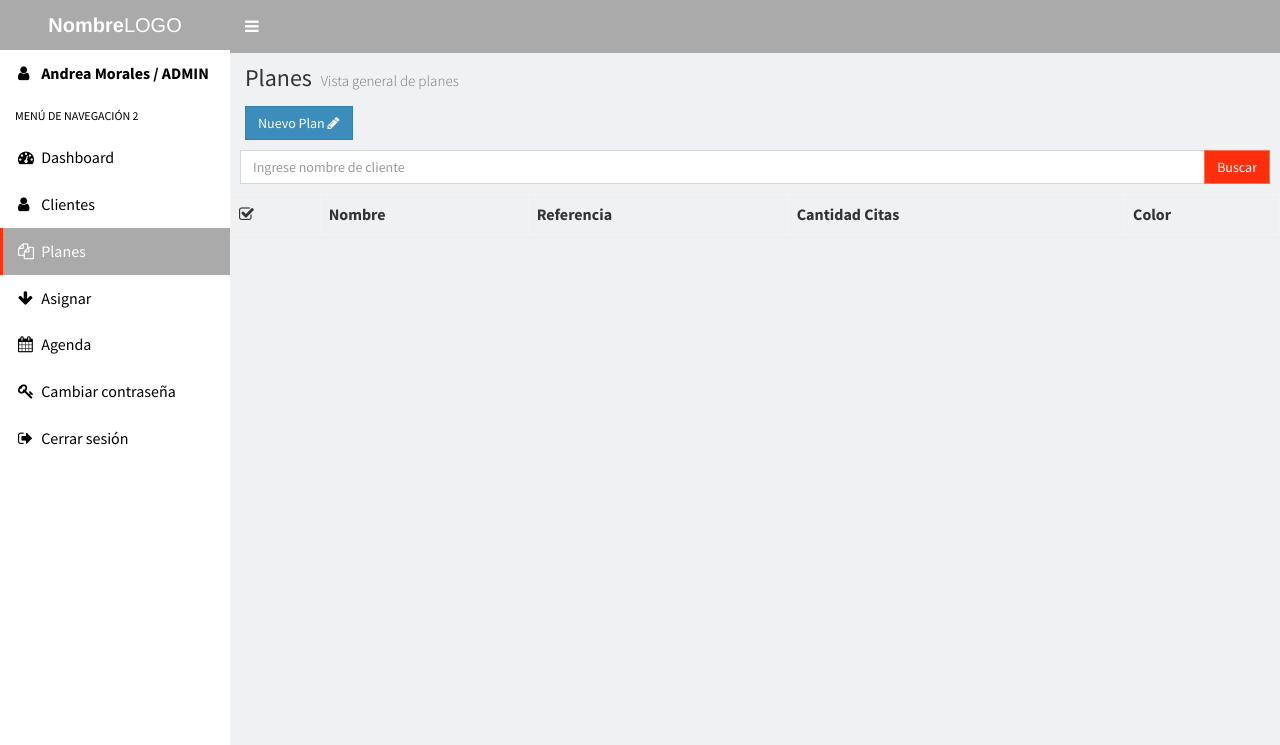
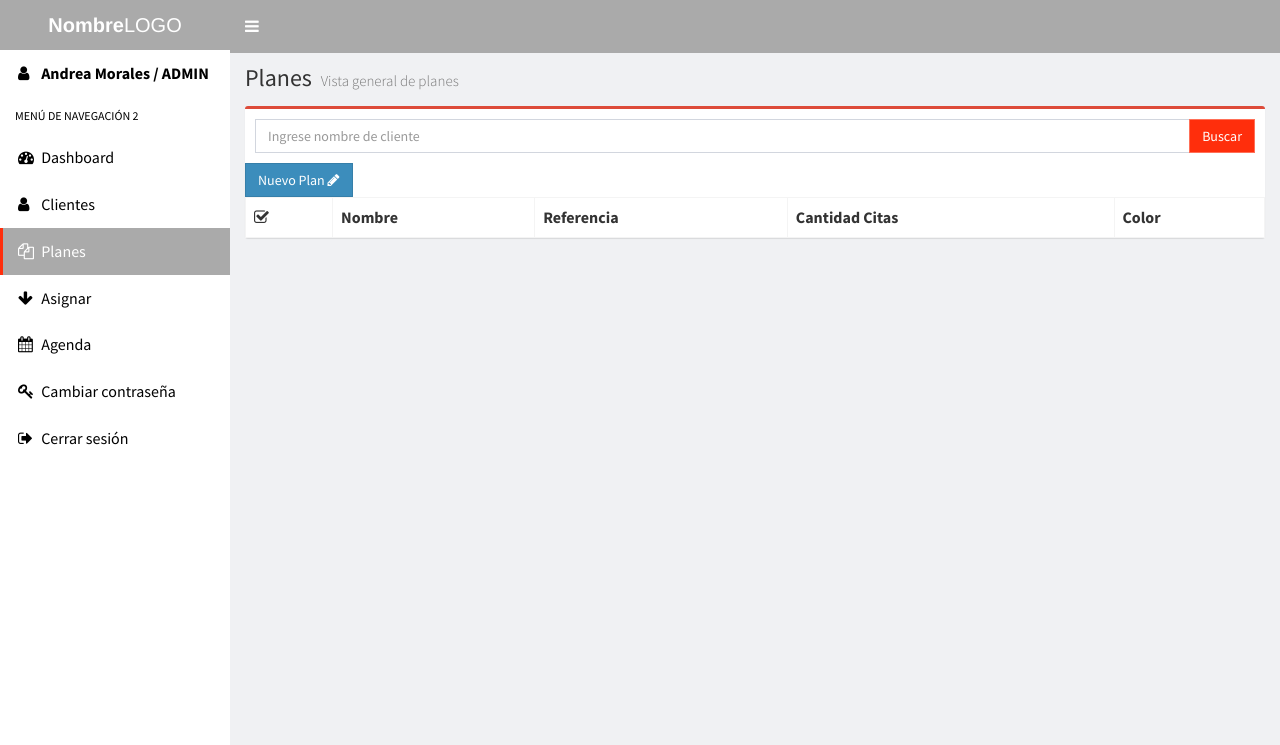
Before and after one commit to emersonhv/intensityfc, a CodeIgniter app: page /gym-fitness/ver_planes in a window 1280 px wide. Shown: the top 745 px of the page. Run offline with CodeIgniter, Linux system fonts and the light colour scheme; lists and menus that the app fills with data are empty; some libraries are stand-ins or nearby versions.

Commit message:
Se cambio vista de planes

```diff
--- a/application/views/admin/ver_planes.php
+++ b/application/views/admin/ver_planes.php
@@ -22,10 +22,12 @@
 		color:white;
 	}
 </style>
-<a type="button" class="btn btn-primary btn-flat" href="cliente">
-    <spam>Nuevo Plan</spam> <i class="fa fa-pencil"></i>
-</a>
+
+
+
 <div class="row" ng-controller="VerPlanes" ng-init="indx = 1">
+  <div class="col-md-12 col-sm-12 col-xs-12">
+   <div class="box box-danger">
           <div class="input-group margin">
               <input type="text" class="form-control" ng-model="nombrecl" placeholder="Ingrese nombre de cliente">
               <span class="input-group-btn">
@@ -35,7 +37,9 @@
                       <button type="submit" class="btn btn-default"><i class="fa fa-search"></i></button>
               </div-->
           </div>
-
+            <a type="button" class="btn btn-primary btn-flat" href="cliente">
+                <spam>Nuevo Plan</spam> <i class="fa fa-pencil"></i>
+            </a>
           <table class="table table-bordered table-hover">
               <tbody>
               <tr>
@@ -60,7 +64,7 @@
               </tr>
               </tbody>
           </table>
-
-
             <!-- /.col -->
   </div>
+</div>
+</div>
```
Lines whose indentation alone changed are shown as unchanged.
